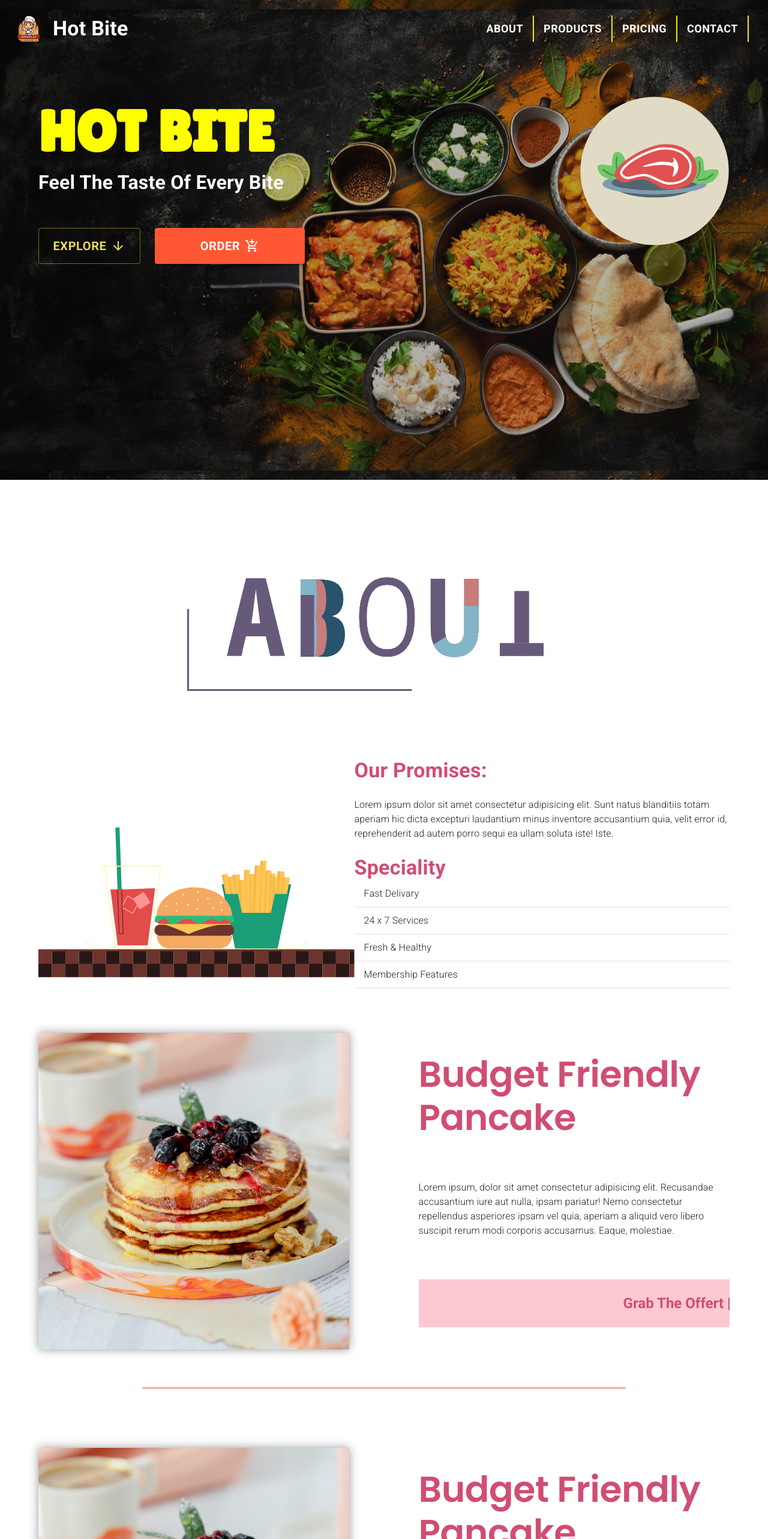
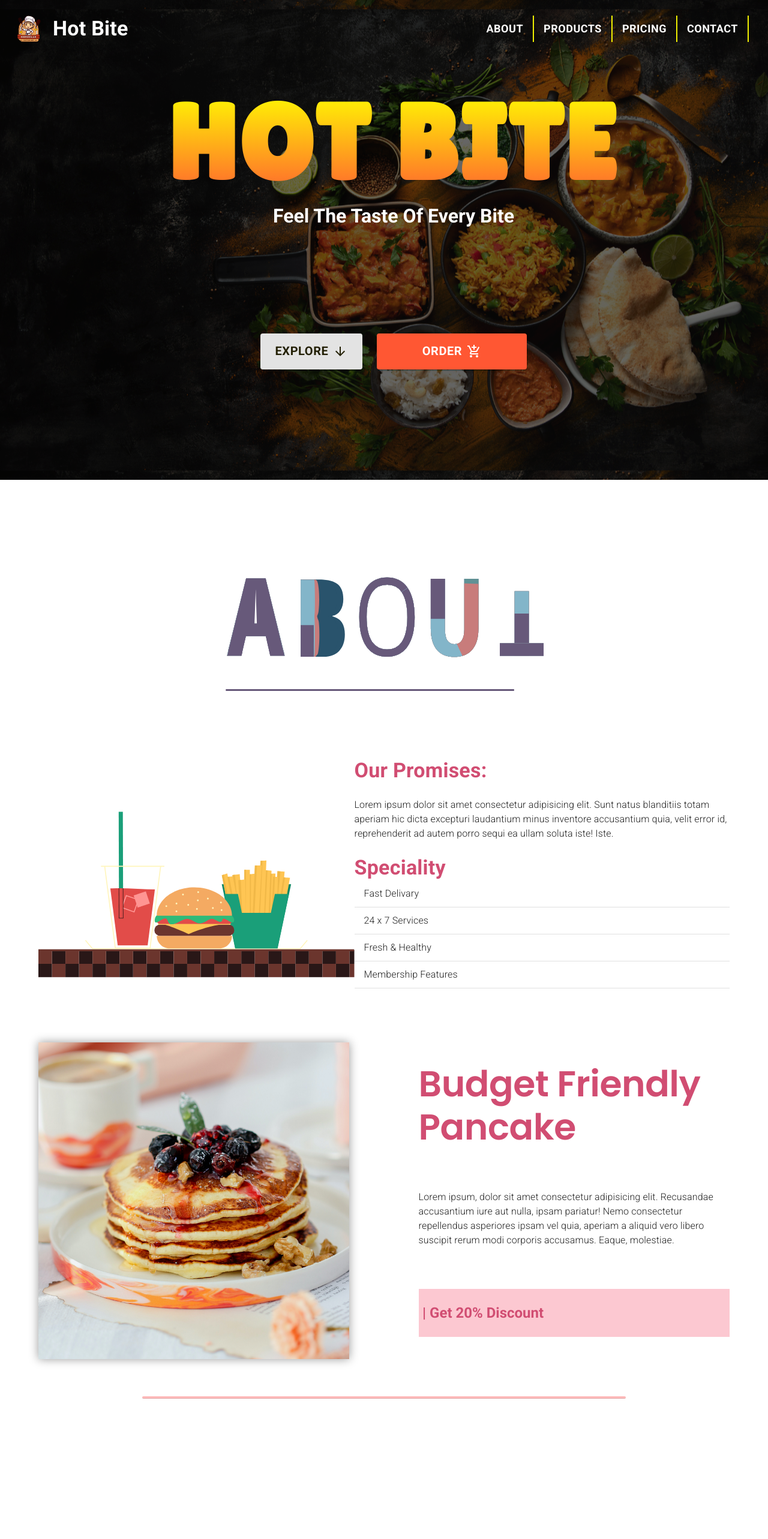
Before and after one commit to StrangerSeemanta/react_restaurant, a React (Vite) app: page / in a window 1280 px wide. Shown: the top 2566 px of the page at 60% size. After the commit the page ends 2380 px from the top, so only its background shows below. Built offline with nearby package versions, Linux system fonts and the light colour scheme.

Commit message:
intro lottie removed

```diff
--- a/src/App.css
+++ b/src/App.css
@@ -54,6 +54,7 @@ body {
 .img-wrapper .floatPic::before {
   content: attr(data-floatimg-text);
   position: absolute;
+  text-transform: capitalize;
   top: 0;
   left: 0;
   width: 100%;
@@ -268,81 +269,87 @@ body {
   position: relative;
   overflow: hidden;
 }
+.maq-holder:hover .marquee {
+  animation: none;
+  left: 0%;
+}
 .maq-holder .marquee {
   position: absolute;
   top: 0%;
   height: 100%;
   width: 100%;
-  left: -100%;
+  left: 100%;
   animation: maq infinite linear 8s;
   transition: all linear 3s;
 }
-.maq-holder .marquee:hover {
-  animation: none;
-  left: 0%;
-}
 @keyframes maq {
   0% {
-    left: -100%;
+    left: 100%;
   }
   5% {
-    left: -90%;
+    left: 90%;
   }
   10% {
-    left: -80%;
+    left: 80%;
   }
   15% {
-    left: -70%;
+    left: 70%;
   }
   20% {
-    left: -60%;
+    left: 60%;
   }
   25% {
-    left: -50%;
+    left: 50%;
   }
   30% {
-    left: -40%;
+    left: 40%;
   }
   35% {
-    left: -30%;
+    left: 30%;
   }
   40% {
-    left: -20%;
+    left: 20%;
   }
   45% {
-    left: -10%;
+    left: 10%;
   }
   50% {
     left: 0%;
   }
   55% {
-    left: 10%;
+    left: -10%;
   }
   60% {
-    left: 20%;
+    left: -20%;
   }
   65% {
-    left: 30%;
+    left: -30%;
   }
   70% {
-    left: 40%;
+    left: -40%;
   }
   75% {
-    left: 50%;
+    left: -50%;
   }
   80% {
-    left: 60%;
+    left: -60%;
   }
   85% {
-    left: 70%;
+    left: -70%;
   }
   90% {
-    left: 80%;
+    left: -80%;
   }
   95% {
-    left: 90%;
+    left: -90%;
   }
   100% {
-    left: 100%;
+    left: -100%;
   }
+}
+
+.IntroHead {
+  color: transparent !important;
+  -webkit-background-clip: text !important;
+          background-clip: text !important;
 }/*# sourceMappingURL=App.css.map */
--- a/src/App.scss
+++ b/src/App.scss
@@ -12,6 +12,8 @@ body {
   background: $backgroundColor;
   color: $fontColor;
 }
+
+// Image With Text Component CSS
 .img-wrapper {
   position: relative;
   width: 100%;
@@ -49,6 +51,7 @@ body {
     &::before {
       content: attr(data-floatimg-text);
       position: absolute;
+      text-transform: capitalize;
       top: 0;
       left: 0;
       width: 100%;
@@ -64,7 +67,7 @@ body {
       color: transparent !important;
     }
     @keyframes gradScale {
-      $steps: 40; // Double the number of steps to accommodate both increase and decrease
+      $steps: 40;
       @for $i from 0 through $steps {
         $percentage: calc(100% / $steps) * $i;
         $hr: calc(360deg / $steps) * $i;
@@ -99,33 +102,42 @@ body {
   }
 }
 
+// Marquee Component CSS
 .maq-holder {
   width: 100%;
   height: 100%;
   position: relative;
   overflow: hidden;
-
+  &:hover {
+    .marquee {
+      animation: none;
+      left: 0%;
+    }
+  }
   .marquee {
     position: absolute;
     top: 0%;
     height: 100%;
     width: 100%;
-    left: -100%;
+    left: 100%;
     animation: maq infinite linear 8s;
     transition: all linear 3s;
-    &:hover {
-      animation: none;
-      left: 0%;
-    }
+
     @keyframes maq {
       $steps: 20;
       @for $i from 0 through $steps {
         $percentage: calc(100% / $steps) * $i;
         $tx: calc(100% / $steps) * $i * 2;
         #{$percentage} {
-          left: calc($tx - 100%);
+          left: calc(100% - $tx);
         }
       }
     }
   }
 }
+
+// IntroHead CSS
+.IntroHead {
+  color: transparent !important;
+  background-clip: text !important;
+}
--- a/src/components/About.tsx
+++ b/src/components/About.tsx
@@ -63,8 +63,8 @@ function About() {
     return (
         <Fragment>
             <ThemeProvider theme={theme}>
-
-                <Container sx={{ mt: 4 }}>
+                <section id="about">
+                    <Container sx={{ mt: 4 }} >
                         <Box>
                             <Stack>
                                 <Lottie style={{ height: "50vh" }} onComplete={() => { aboutTypo.current?.setSpeed(0.2); typoDirectionReversed ? aboutTypo.current?.playSegments([40, 0], true) : aboutTypo.current?.playSegments([0, 40], true); setTypoDirection(!typoDirectionReversed) }} onMouseEnter={() => { aboutTypo.current?.stop(); aboutTypo.current?.setSpeed(0.3); aboutTypo.current?.play() }} loop={false} lottieRef={aboutTypo} animationData={AboutTypo} />
@@ -95,24 +95,9 @@ function About() {
 
 
                         </Box>
-                    <Box mt={3}>
-                        <ImageText
-                            imagePos="left"
-                            heading="Budget Friendly Pancake"
-                            textBody="Lorem ipsum, dolor sit amet consectetur adipisicing elit. Recusandae accusantium iure aut nulla, ipsam pariatur! Nemo consectetur repellendus asperiores ipsam vel quia, aperiam a aliquid vero libero suscipit rerum modi corporis accusamus. Eaque, molestiae."
-                            headingColor={textColor}
-                            bottomComp={
-                                <Box sx={{ width: "100%", height: "10vh", background: "rgb(252, 200, 209)" }}>
-                                    <Marquee>
-                                        <Typography width="100%" height="100%" fontWeight="700" textAlign="center" display="flex" alignItems="center" justifyContent="center" variant='h5' color="rgb(209, 77, 114)">Grab The Offert | Get 20% Discount </Typography>
-                                    </Marquee>
+                        <Box mt={5}>
+
                         </Box>
-                            }
-                        >
-                            <Image csx={{ my: 2 }} imageSource={foodPic} floatPic={Pancake} textOnFloat="Pancake" className="Pancake" />
-                        </ImageText>
-                    </Box>
-                    <Divider sx={{ height: '4px', width: "70%", borderRadius: "40px", background: "rgba(255, 171, 171,0.8)", my: 6, mx: "auto" }} />
                         <Box mt={3}>
                             <ImageText
                                 imagePos="left"
@@ -132,6 +117,8 @@ function About() {
                         </Box>
                         <Divider sx={{ height: '4px', width: "70%", borderRadius: "40px", background: "rgba(255, 171, 171,0.8)", my: 6, mx: "auto" }} />
                     </Container>
+                </section>
+
             </ThemeProvider>
         </Fragment>
     )
--- a/src/components/Home.tsx
+++ b/src/components/Home.tsx
@@ -1,21 +1,23 @@
 import { Box, Container, Typography, Button, Stack, createTheme, ThemeProvider } from "@mui/material"
-import { Fragment, useRef } from "react"
+import { Fragment } from "react"
 import Grid from "@mui/material/Unstable_Grid2"
 import Background from "./../assets/background.png"
-import Lottie, { LottieRefCurrentProps } from "lottie-react"
-import FoodAnime2 from "./../assets/Lotties/FoodAnime2.json"
+// import Lottie, { LottieRefCurrentProps } from "lottie-react"
+// import FoodAnime2 from "./../assets/Lotties/FoodAnime2.json"
 
 import ArrowDownwardIcon from '@mui/icons-material/ArrowDownward';
 import AddShoppingCartIcon from '@mui/icons-material/AddShoppingCart';
 declare module '@mui/material/styles' {
     interface Palette {
         ochre: Palette['primary'];
-        salmon: Palette['primary']
+        salmon: Palette['primary'];
+        peace_white: Palette['primary'];
     }
 
     interface PaletteOptions {
         ochre?: PaletteOptions['primary'];
-        salmon?: PaletteOptions['primary']
+        salmon?: PaletteOptions['primary'];
+        peace_white?: PaletteOptions['primary'];
     }
 }
 
@@ -24,6 +26,7 @@ declare module '@mui/material/Button' {
     interface ButtonPropsColorOverrides {
         ochre: true;
         salmon: true;
+        peace_white: true;
     }
 }
 
@@ -35,7 +38,12 @@ let theme = createTheme({
             dark: '#A29415',
             contrastText: '#242105',
         },
-
+        peace_white: {
+            main: '#e3e3e3',
+            light: '#ffffff',
+            dark: '#adacac',
+            contrastText: '#242105',
+        }
     },
 
 });
@@ -51,38 +59,38 @@ theme = createTheme(theme, {
     }
 })
 function Home() {
-    const foodAnime = useRef<LottieRefCurrentProps | null>(null)
+    // const foodAnime = useRef<LottieRefCurrentProps | null>(null)
 
 
     return (
         <Fragment>
             <ThemeProvider theme={theme}>
+                <section id="home">
                     <Box position={"relative"} sx={{ overflowX: "hidden", background: `url(${Background})`, backgroundPosition: "center", height: "100vh", m: 0 }}>
                         <Container >
-                        <Grid direction={"column"} width="100%" container position={"absolute"} mt={"20vh"} rowSpacing={6} columnSpacing={12}>
-                            <Stack width="90%" ml={6} direction={"row"} useFlexGap flexWrap="wrap" spacing={2} justifyContent="space-between">
+                            <Grid direction={"column"} sx={{ justifyContent: { xs: "center", sm: "space-evenly" } }} alignItems="center" height="100%" width="100%" container position={"absolute"} rowSpacing={6} columnSpacing={12}>
+                                <Stack width="100%" direction={"row"} useFlexGap flexWrap="wrap" spacing={2} justifyContent="center" alignItems={"center"}>
                                     <Box >
-                                    <Typography variant="h4" sx={{ fontSize: { xs: "4rem", sm: "5rem", md: "6rem" } }} fontWeight="800" textTransform={"uppercase"} fontFamily={"'Lilita One', cursive"} color={"yellow"} >
+                                        <Typography className="IntroHead" variant="h1" sx={{ fontSize: { xs: "4.5rem", sm: "8rem", md: "11rem" }, background: "linear-gradient(to top,#FF5733 0%,yellow 95%)" }} fontWeight="800" textTransform={"uppercase"} letterSpacing="5px" fontFamily={"'Lilita One', cursive"} >
                                             Hot Bite
                                         </Typography>
-                                    <Typography variant="h6" sx={{ fontSize: { xs: "1rem", sm: "2rem", md: "2rem" } }} fontWeight="800" textTransform={"capitalize"} fontFamily={"'Roboto', sans-serif;"} color={"white"} >
+                                        <Typography variant="h3" textAlign="center" sx={{ fontSize: { xs: "1.2rem", sm: "2rem", md: "2rem" } }} fontWeight="800" textTransform={"capitalize"} fontFamily={"'Roboto', sans-serif;"} color="white" >
                                             Feel The Taste of Every Bite
                                         </Typography>
                                     </Box>
 
-                                <Box sx={{ width: { xs: "110px", sm: "150px", md: "250px" }, height: { xs: "110px", sm: "150px", md: "220px" } }}>
-                                    <Lottie animationData={FoodAnime2} lottieRef={foodAnime} />
-                                </Box>
+
                                 </Stack>
-                            <Stack ml={6} spacing={3} useFlexGap flexWrap="wrap" direction="row">
-                                <Button color="ochre" sx={{ width: "170px", height: "60px", color: "ochre.light", fontSize: "20px", fontWeight: 600 }} variant="outlined">Explore<ArrowDownwardIcon sx={{ ml: 1 }} /></Button>
-                                <Button color="salmon" sx={{ width: "250px", color: "salmon", fontSize: "20px", fontWeight: 600 }} variant="contained">Order <AddShoppingCartIcon sx={{ ml: 1 }} /></Button>
+                                <Stack sx={{ mt: { xs: 8, sm: 2 } }} spacing={3} useFlexGap flexWrap="wrap" direction="row">
+                                    <Button color="peace_white" sx={{ width: { xs: "130px", sm: "170px" }, height: { xs: "40px", sm: "60px" }, fontSize: { sm: "20px" }, fontWeight: 600 }} variant="contained" onClick={() => { window.location.href = '#about' }}>Explore<ArrowDownwardIcon sx={{ ml: 1 }} /></Button>
+                                    <Button color="salmon" sx={{ width: { xs: "150px", sm: "250px" }, color: "salmon", fontSize: { sm: "20px" }, fontWeight: 600 }} variant="contained">Order <AddShoppingCartIcon sx={{ ml: 1 }} /></Button>
 
                                 </Stack>
                             </Grid>
 
                         </Container>
                     </Box>
+                </section>
             </ThemeProvider>
         </Fragment>
     )
--- a/src/components/Marquee.tsx
+++ b/src/components/Marquee.tsx
@@ -1,12 +1,32 @@
-import { ReactNode } from "react"
+import { CSSProperties, ReactNode, useEffect, useState } from "react"
 interface Props {
     children: ReactNode;
+    config?: {
+        speed?: number;
+        direction?: "reverse" | "normal";
+    };
 }
-function Marquee({ children }: Props) {
+function Marquee({ children, config }: Props) {
+
+    const [maqConfig, setMaqConfig] = useState({} as CSSProperties)
+    useEffect(() => {
+        if (config) {
+            if (config.speed && config.direction) {
+                setMaqConfig({ animationDuration: `${config.speed}ms`, animationDirection: config.direction })
+            }
+            else {
+                if (config.speed) {
+                    setMaqConfig({ animationDuration: `${config.speed}ms` })
+                } else if (config.direction) {
+                    setMaqConfig({ animationDirection: config.direction })
+                }
+            }
+        }
+    }, [config])
     return (
         <>
             <div className="maq-holder">
-                <div className="marquee">
+                <div className="marquee" style={config && maqConfig}>
                     {children}
                 </div>
             </div>
--- a/src/components/Navbar.tsx
+++ b/src/components/Navbar.tsx
@@ -30,7 +30,9 @@ export default function DrawerAppBar({ navItems }: Props) {
     const handleDrawerToggle = () => {
         setMobileOpen((prevState) => !prevState);
     };
-
+    const openLink = (url: string) => {
+        window.location.href = `#${url.toLowerCase()}`
+    }
     const drawer = (
         <Box sx={{ textAlign: 'center' }}>
             <Typography variant="h5" sx={{ my: 2, fontWeight: "700" }}>
@@ -40,7 +42,7 @@ export default function DrawerAppBar({ navItems }: Props) {
             <List>
                 {navItems.map((item) => (
                     <ListItem key={item} disablePadding>
-                        <ListItemButton sx={{ textAlign: 'center' }}>
+                        <ListItemButton sx={{ textAlign: 'center' }} onClick={() => { openLink(item) }}>
                             <ListItemText primary={item} />
 
                         </ListItemButton>
@@ -80,7 +82,7 @@ export default function DrawerAppBar({ navItems }: Props) {
                                 <React.Fragment key={item}>
 
                                     <Grid >
-                                        <Button sx={{ color: '#fff', fontWeight: "700", fontSize: "18px" }}>
+                                        <Button sx={{ color: '#fff', fontWeight: "700", fontSize: "18px" }} onClick={() => { openLink(item) }}>
                                             {item}
                                         </Button>
                                     </Grid>
```
Also changed, not shown: src/assets/background.png, 1 other file (tests, documents, lock files or other folders). Lines whose indentation alone changed are shown as unchanged.
